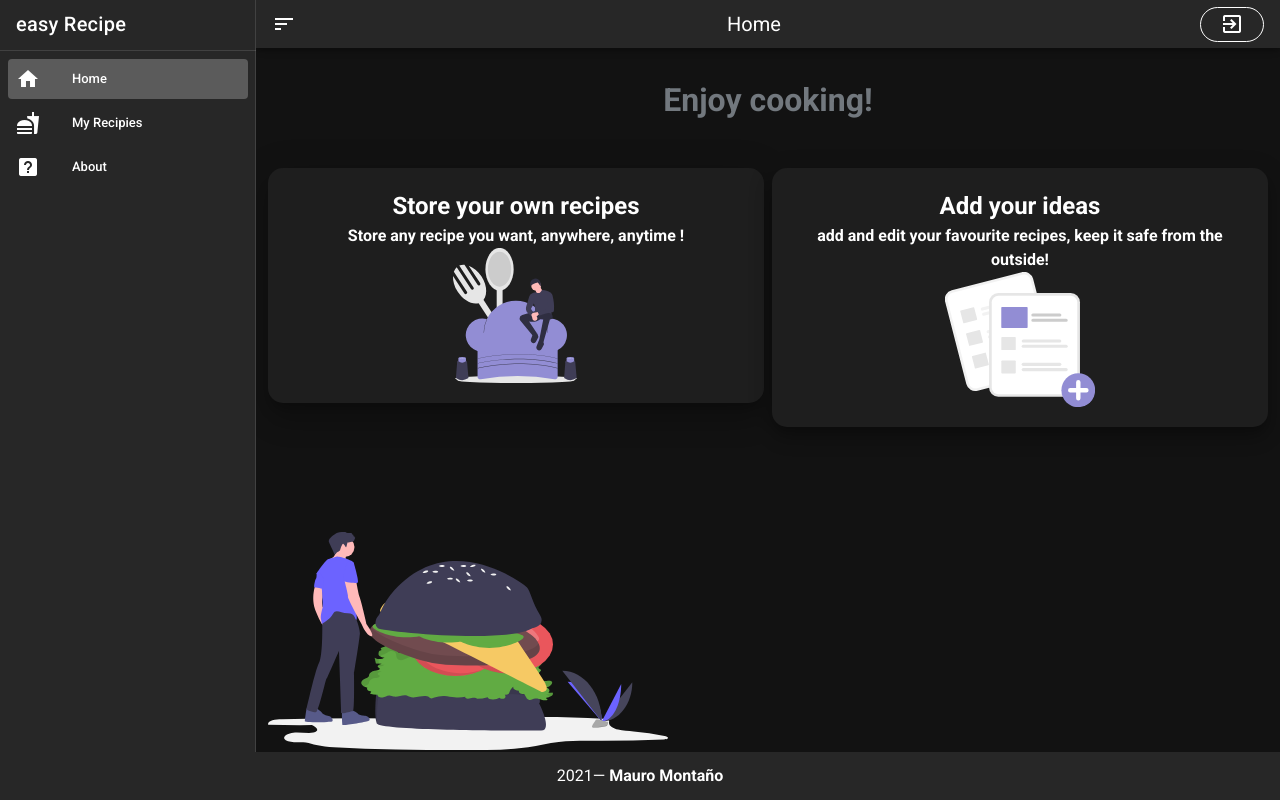
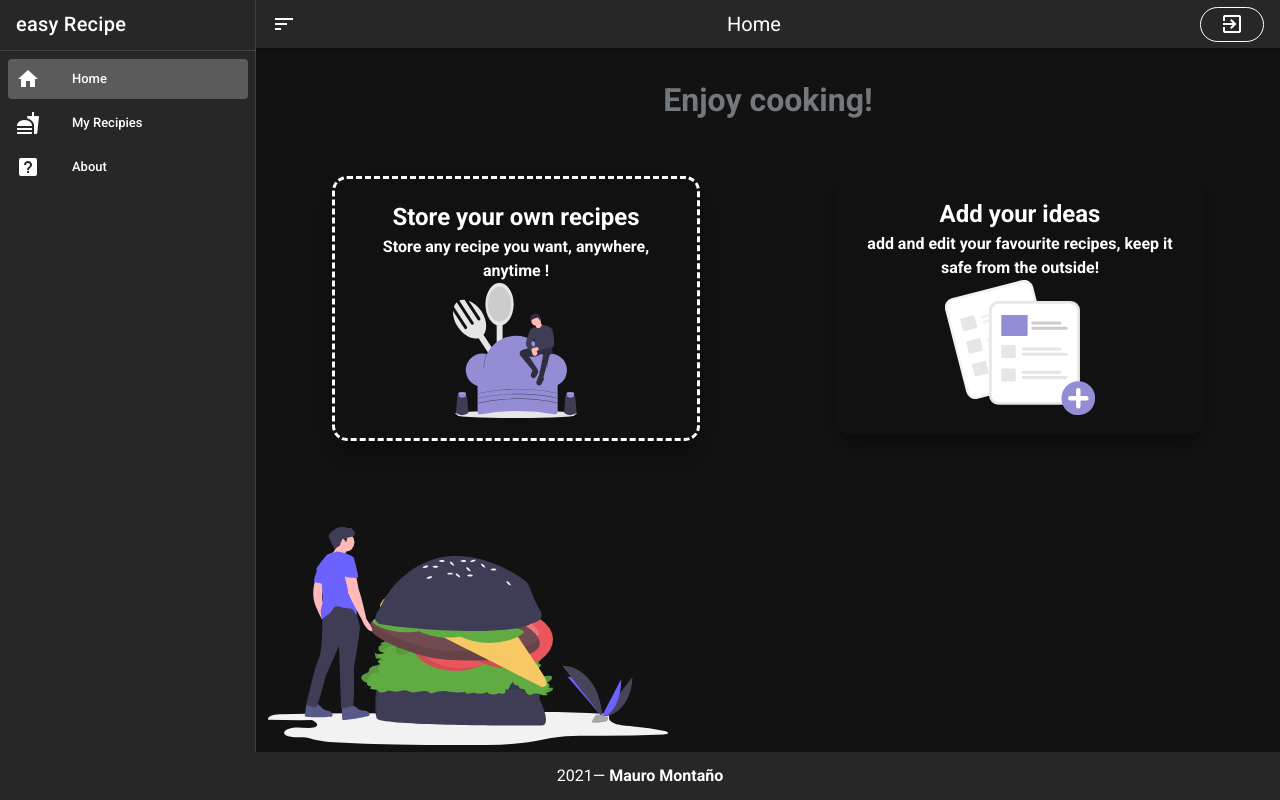
Before and after one commit to MauroMontan/recipe-frontend, a Vue app: page / in a window 1280 px wide. Built offline with nearby package versions, Linux system fonts and the light colour scheme.

Commit message:
overlay color removed

```diff
--- a/src/views/Home.vue
+++ b/src/views/Home.vue
@@ -2,10 +2,14 @@
   <v-container grid-list-md text-xs-center app fluid>
     <v-img
       max-width="400"
-      style="position: fixed; bottom: 50px; width: 700px;transform:scaleX(-1)"
+      style="position: fixed; bottom: 55px; width: 700px; transform: scaleX(-1)"
       src="../assets/undraw_Hamburger_8ge6.svg"
     />
-    <h1 class="mt-4 mb-2" align="center" style="color: #72787e">
+    <h1
+      class="mt-4 mb-2"
+      align="center"
+      style="border-radius: 15px; color: #72787e"
+    >
       Enjoy cooking!
     </h1>
     <v-layout row wrap align-center>
@@ -13,10 +17,11 @@
         <v-row style="display: flex" dense>
           <v-col cols="12" md="6" xs="12" sm="12">
             <v-card
-              style="border-radius: 15px"
-              class="pa-5 mb-5 mt-8"
+              style="border-radius: 15px; border: dashed"
+              class="pa-5 mb-5 mt-10 mx-16"
+              color="rgba(18, 18, 18, 0.9)"
               dark
-              elevation="18"
+              elevation="20"
             >
               <h2 align="center">Store your own recipes</h2>
               <h4 align="center">
@@ -36,9 +41,11 @@
           </v-col>
           <v-col cols="12" md="6" xs="12" sm="12">
             <v-card
+              @click="sayHi"
               style="border-radius: 15px"
-              class="pa-5 mb-9 mt-8"
+              class="pa-5 mb-9 mt-10 mx-16"
               dark
+              color="rgba(18, 18, 18, 0.9)"
               elevation="12"
             >
               <h2 align="center">Add your ideas</h2>
@@ -67,5 +74,10 @@
 <script>
 export default {
   data: () => ({}),
+  methods: {
+    sayHi() {
+      alert("hello");
+    },
+  },
 };
 </script>
--- a/src/views/recipies.vue
+++ b/src/views/recipies.vue
@@ -1,5 +1,5 @@
 <template>
-  <v-container style="border-radius: 16px" grid-list-md fluid app>
+  <v-container  style="border-radius: 16px" grid-list-md fluid app>
     <v-img
       v-if="recipies.length !== 0 && overlay === false"
       max-width="400"
```
